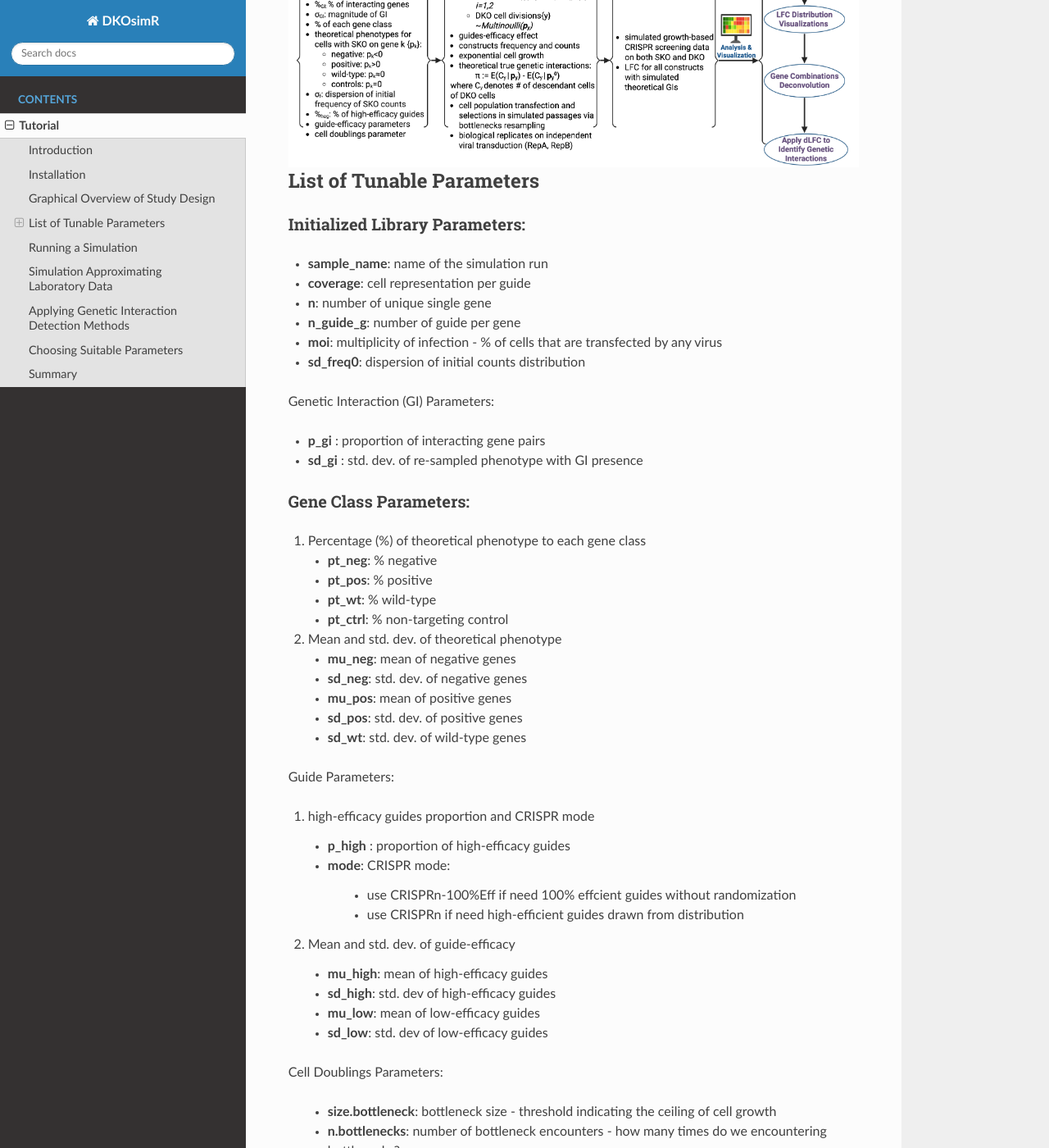
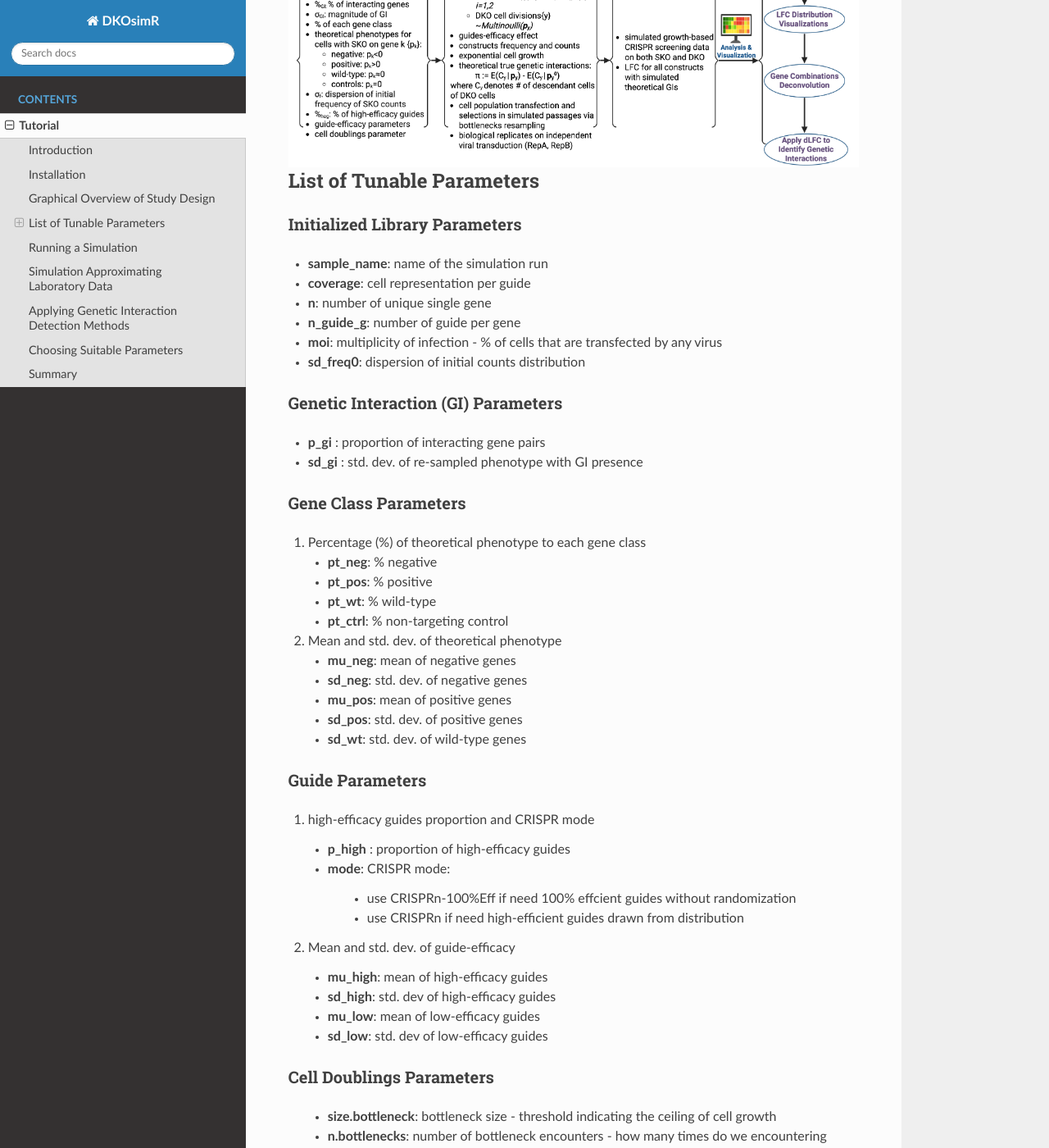
Before and after one commit to yuegu-phd/DKOsimR-tutorial, a Sphinx documentation site: the page built from docs/source/tutorial.rst, in a window 1280 px wide and 1400 px high, scrolled down 1088 px. Shown: the whole window at 82% size. Built offline with Sphinx 7.4.7 and the Read the Docs theme 3.1.0, drawn with Linux system fonts in a browser that asks for light colours; some of the changed text lies outside the part shown.

```diff
--- a/docs/source/tutorial.rst
+++ b/docs/source/tutorial.rst
@@ -51,8 +51,8 @@ Graphical Overview of Study Design
 List of Tunable Parameters
 --------------------------
 
-Initialized Library Parameters:
-~~~~~~~~~~~~~~~~~~~~~~~~~~~~~~~
+Initialized Library Parameters
+~~~~~~~~~~~~~~~~~~~~~~~~~~~~~~
 
 - **sample_name**: name of the simulation run
 - **coverage**: cell representation per guide
@@ -61,13 +61,14 @@ Initialized Library Parameters:
 - **moi**: multiplicity of infection - % of cells that are transfected by any virus
 - **sd_freq0**: dispersion of initial counts distribution
 
-Genetic Interaction (GI) Parameters:
+Genetic Interaction (GI) Parameters
+~~~~~~~~~~~~~~~~~~~~~~~~~~~~~~~~~~~
 
 - **p_gi** : proportion of interacting gene pairs
 - **sd_gi** : std. dev. of re-sampled phenotype with GI presence
 
-Gene Class Parameters:
-~~~~~~~~~~~~~~~~~~~~~~
+Gene Class Parameters
+~~~~~~~~~~~~~~~~~~~~~
 
 1. Percentage (%) of theoretical phenotype to each gene class
 
@@ -84,7 +85,8 @@ Gene Class Parameters:
    - **sd_pos**: std. dev. of positive genes
    - **sd_wt**: std. dev. of wild-type genes
 
-Guide Parameters:
+Guide Parameters
+~~~~~~~~~~~~~~~~
 
 1. high-efficacy guides proportion and CRISPR mode
 
@@ -101,17 +103,20 @@ Guide Parameters:
    - **mu_low**: mean of low-efficacy guides
    - **sd_low**: std. dev of low-efficacy guides
 
-Cell Doublings Parameters:
+Cell Doublings Parameters
+~~~~~~~~~~~~~~~~~~~~~~~~~
 
    - **size.bottleneck**: bottleneck size - threshold indicating the ceiling of cell growth
    - **n.bottlenecks**: number of bottleneck encounters - how many times do we encountering bottlenecks?
    - **n.iterations**: number of maximum doubling cycles, by default, we assume a maximum of 30 doublings if we didn't encounter bottleneck
 
-Randomization Parameter:
+Randomization Parameter
+~~~~~~~~~~~~~~~~~~~~~~~
 
    - **rseed**: values used for random number generator - use same number to control same sets of genes having GI
 
-Miscellaneous:
+Miscellaneous
+~~~~~~~~~~~~~
 
    - **path**: path to directory to save outputs of data and logs from simulation
    - **cores_free**: number of cores that are left to be free in parallel computing
```
